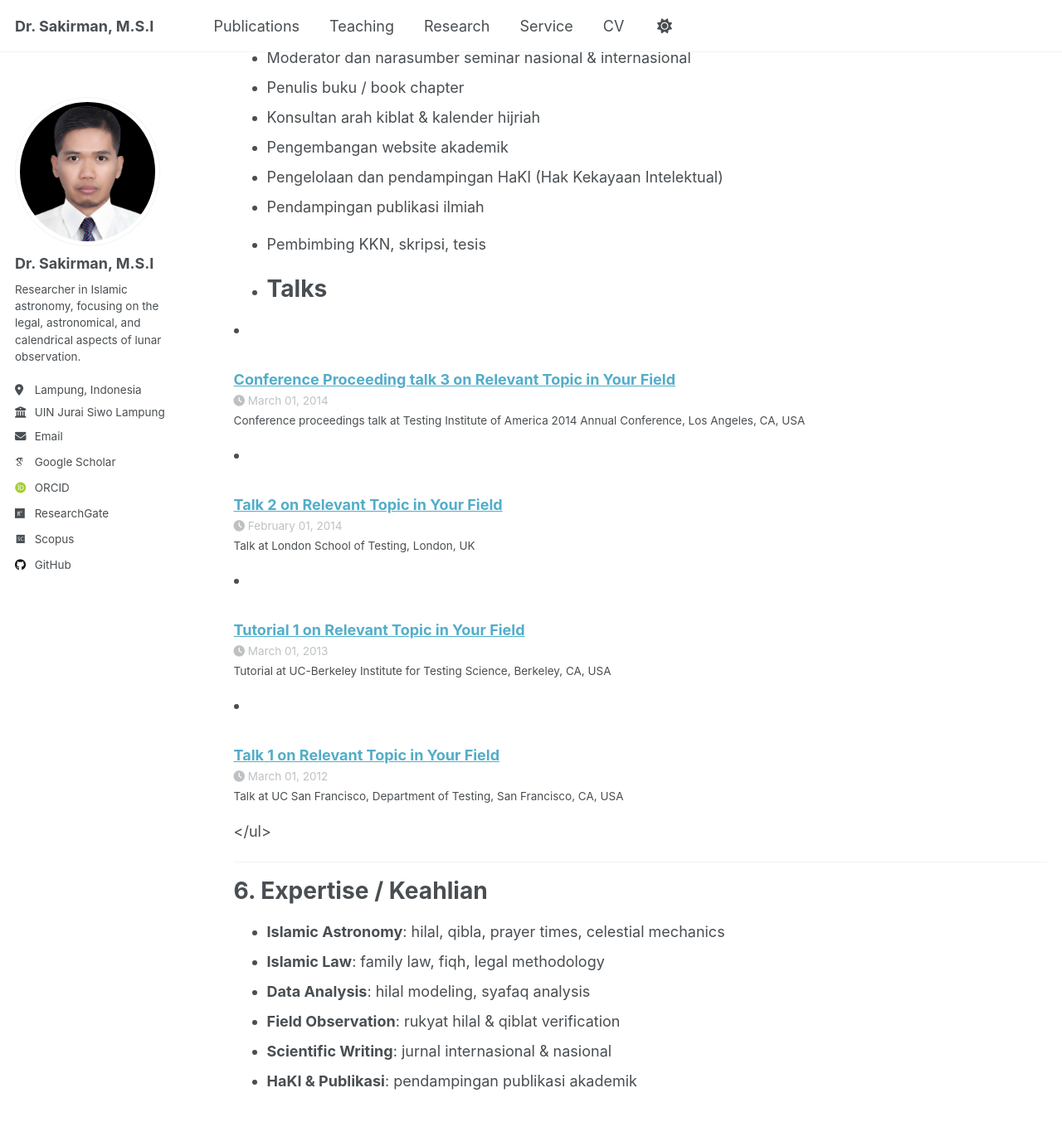
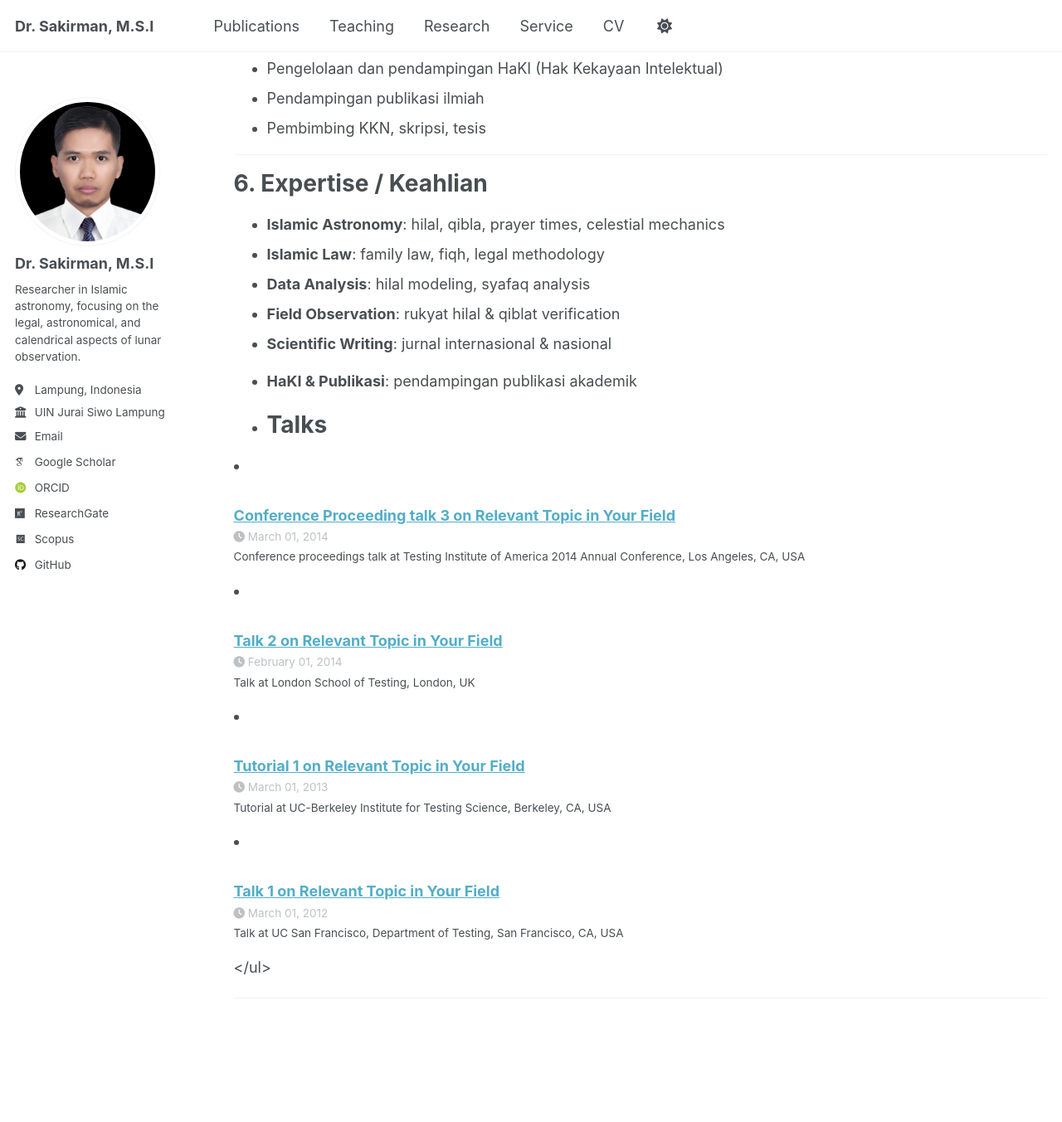
Before and after one commit to sakir-man/sakir-man.github.io, a Jekyll site: the page built from _pages/cv.md, in a window 1280 px wide and 1400 px high, scrolled down 2204 px. Shown: the top 1353 px of the window at 83% size. Built offline with Jekyll 4.4.1, drawn with Linux system fonts in a browser that asks for light colours; some web fonts are replaced; a script that is not in the unit is left out; part of the change alters nothing that is shown; some of the changed text lies outside the part shown.

Commit message:
Update cv.md

```diff
--- a/_pages/cv.md
+++ b/_pages/cv.md
@@ -27,8 +27,6 @@ Bidang keahlian: Ilmu Falak • Crescent Visibility • Kalender Hijriah
 | 2010–2012 | S2 Studi Islam | IAIN Walisongo Semarang | Beasiswa Pascasarjana |
 | 2005–2009 | S1 Hukum Islam | UIN Sunan Kalijaga Yogyakarta | Beasiswa BI |
 
-
-
 ---
 
 # **2. Research & Publications / Penelitian & Publikasi Ilmiah**
@@ -44,7 +42,7 @@ Berikut bidang penelitian utama:
 - Metodologi fiqh dan studi hukum Islam
 
 ### **Publikasi Pilihan**
-(Beberapa contoh – sisanya otomatis tertaut ke halaman publikasi)
+(Beberapa publikasi pilihan:
 
   <ul>{% for post in site.publications reversed %}
     {% include archive-single-cv.html %}
@@ -71,10 +69,6 @@ Kegiatan PkM yang pernah dilakukan:
 - Penguatan kapasitas takmir masjid dan masyarakat
 - Pembinaan sosial-keagamaan masyarakat
 
-Contoh publikasi PkM:
-- Sakirman dkk. **“Penguatan Kapasitas Mengukur dan Verifikasi Arah Kiblat…”** *GUYUB*, 2023.
-- Sakirman dkk. **“Pelatihan Penentuan Arah Kiblat bagi Santri PPHQ.”** *DEVOSI*, 2023.
-
 ---
 
 # **5. Supporting Activities / Penunjang Akademik**
@@ -88,12 +82,6 @@ Contoh publikasi PkM:
 - Pendampingan publikasi ilmiah
 - Pembimbing KKN, skripsi, tesis
 
-- Talks
-======
-  <ul>{% for post in site.talks reversed %}
-    {% include archive-single-talk-cv.html  %}
-  {% endfor %}</ul>
-
 ---
 
 # **6. Expertise / Keahlian**
@@ -104,3 +92,12 @@ Contoh publikasi PkM:
 - **Field Observation**: rukyat hilal & qiblat verification
 - **Scientific Writing**: jurnal internasional & nasional
 - **HaKI & Publikasi**: pendampingan publikasi akademik
+
+
+- Talks
+======
+  <ul>{% for post in site.talks reversed %}
+    {% include archive-single-talk-cv.html  %}
+  {% endfor %}</ul>
+
+---
```
